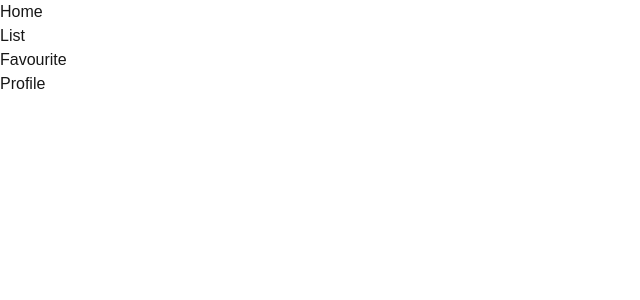
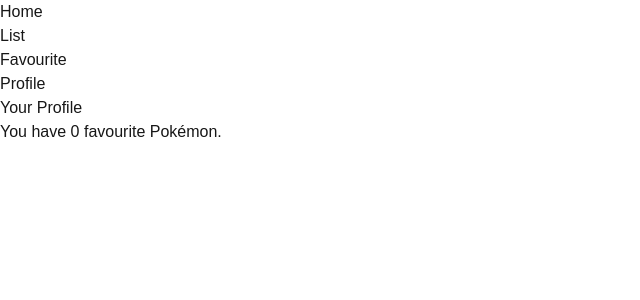
Before and after one commit to NTIG-Helsingborg/TE4_24-25_PokemonWeb, a Next.js app: page /profile in a window 1280 px wide. Shown: the top 300 px of the page, without its empty margins (0-640 px from the left). Built offline with nearby package versions, Linux system fonts and the light colour scheme.

Commit message:
created a profile page

```diff
--- a/package.json
+++ b/package.json
@@ -11,8 +11,7 @@
   "dependencies": {
     "next": "14.2.14",
     "react": "^18",
-    "react-dom": "^18",
-    "react-router-dom": "^6.27.0"
+    "react-dom": "^18"
   },
   "devDependencies": {
     "eslint": "^8",
--- /dev/null
+++ b/src/app/profile/page.jsx
@@ -0,0 +1,25 @@
+'use client';
+import React, { useState, useEffect } from 'react';
+
+// Function to get favourites from localStorage
+const getFromLocalStorage = () => {
+  const storedFavourites = localStorage.getItem('favourites');
+  return storedFavourites ? JSON.parse(storedFavourites) : [];
+};
+
+export default function Profile() {
+  const [favouriteCount, setFavouriteCount] = useState(0); // State to store the number of favourite Pokémon
+
+  // useEffect to load the number of favourite Pokémon when the component mounts
+  useEffect(() => {
+    const savedFavourites = getFromLocalStorage();
+    setFavouriteCount(savedFavourites.length); // Set the number of favourite Pokémon
+  }, []);
+
+  return (
+    <div id="profile-container">
+      <h1>Your Profile</h1>
+      <p>You have {favouriteCount} favourite Pokémon.</p> {/* Display the number of favourite Pokémon */}
+    </div>
+  );
+}
```
Also changed, not shown: src/app/profile/page.js (deleted, +0 -9 lines), 1 other file (tests, documents, lock files or other folders).
